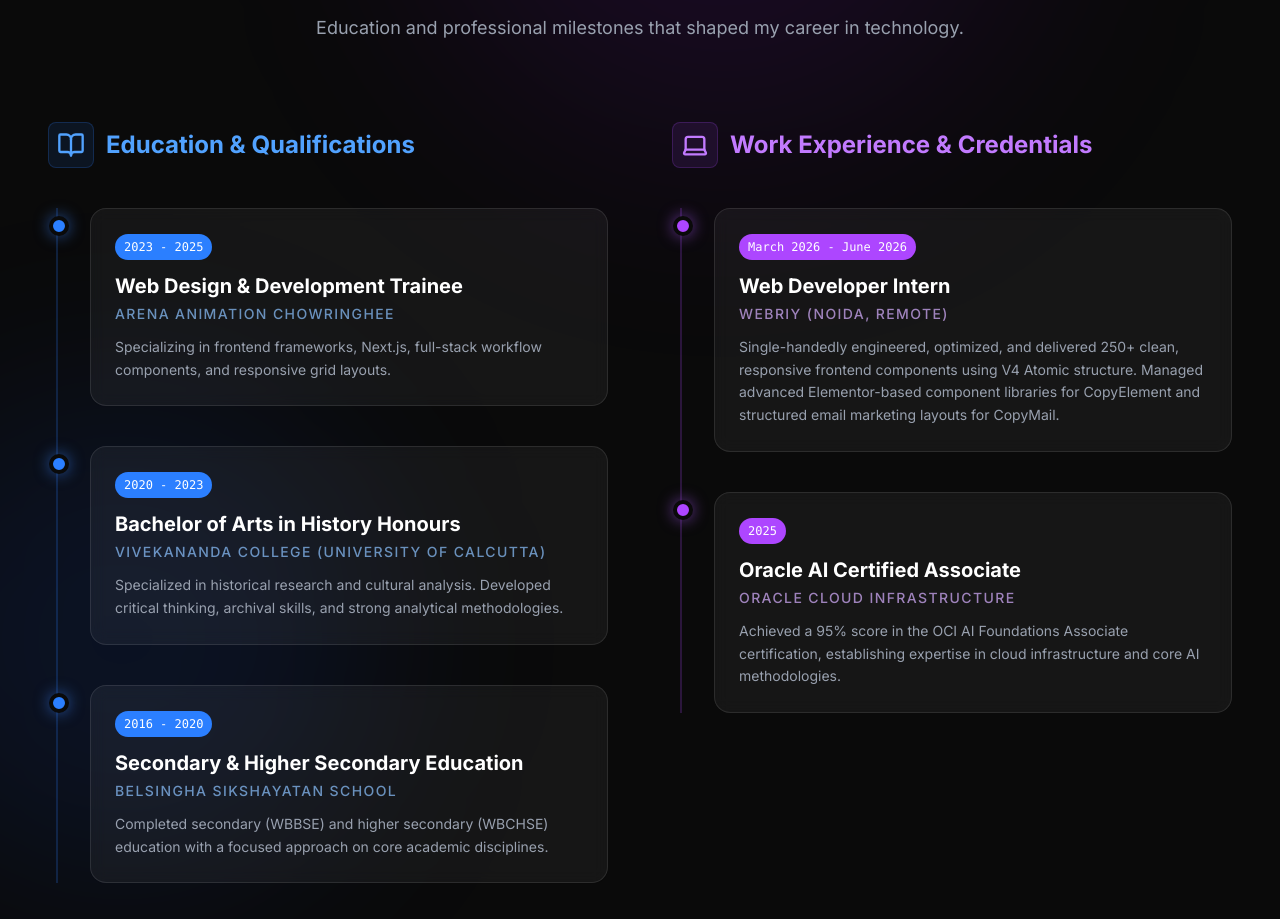
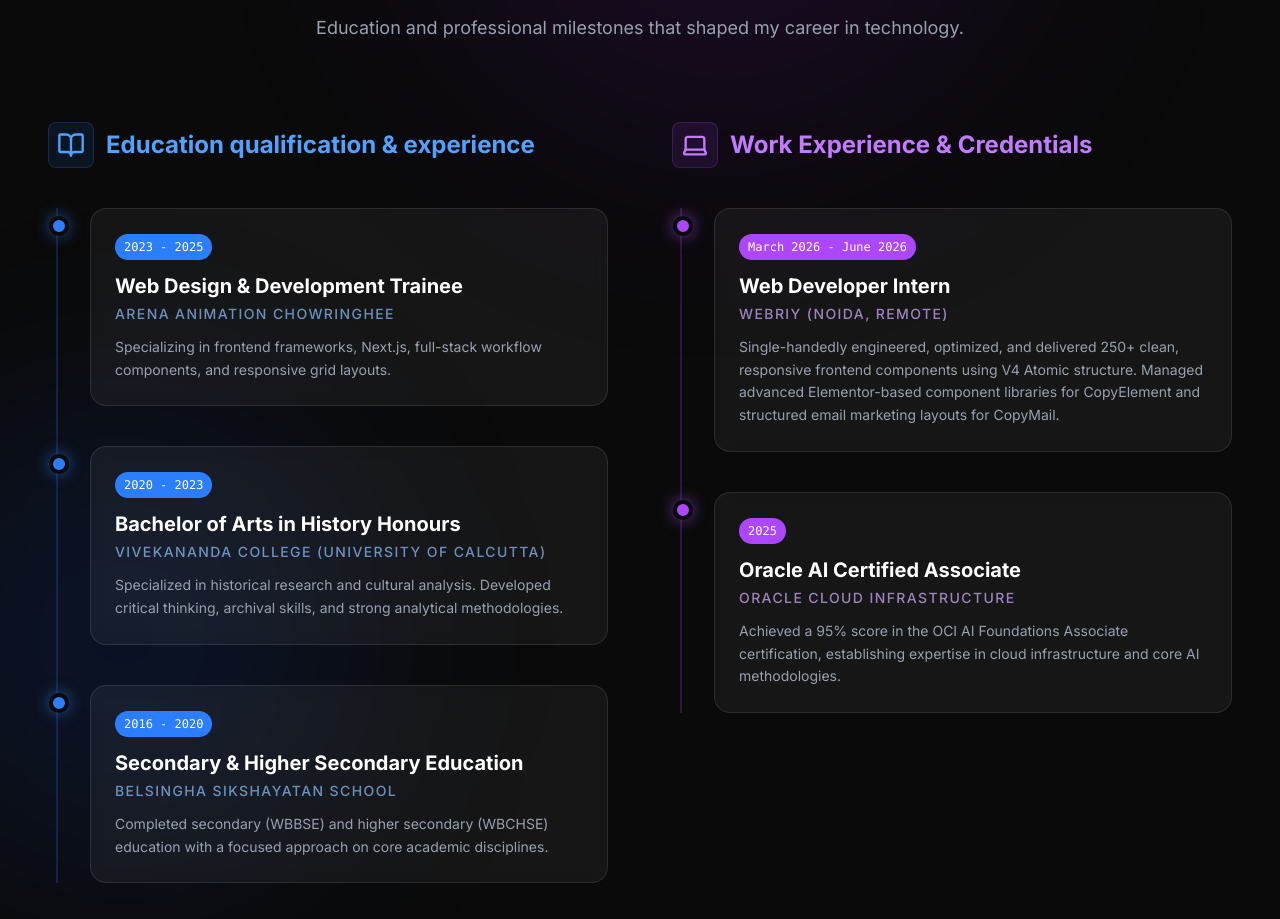
Before and after one commit to Arnab0610/Arnab_Portfolio_website, a Next.js app: page / in a window 1280 px wide. Shown: the part 2820-3739 px from the top of the page. Built offline with nearby package versions, Linux system fonts and the light colour scheme.

Commit message:
Update Timeline.tsx

```diff
--- a/src/components/Timeline.tsx
+++ b/src/components/Timeline.tsx
@@ -81,7 +81,7 @@
       <div className="p-2 bg-blue-500/10 rounded-lg border border-blue-500/20">
         <BookOpen size={28} />
       </div>
-      Education & Qualifications
+       Education qualification & experience
     </h3>
     <div className="space-y-10 border-l-2 border-blue-500/20 pl-8 ml-2">
       {EDUCATION_DATA.map((item, index) => (
```
